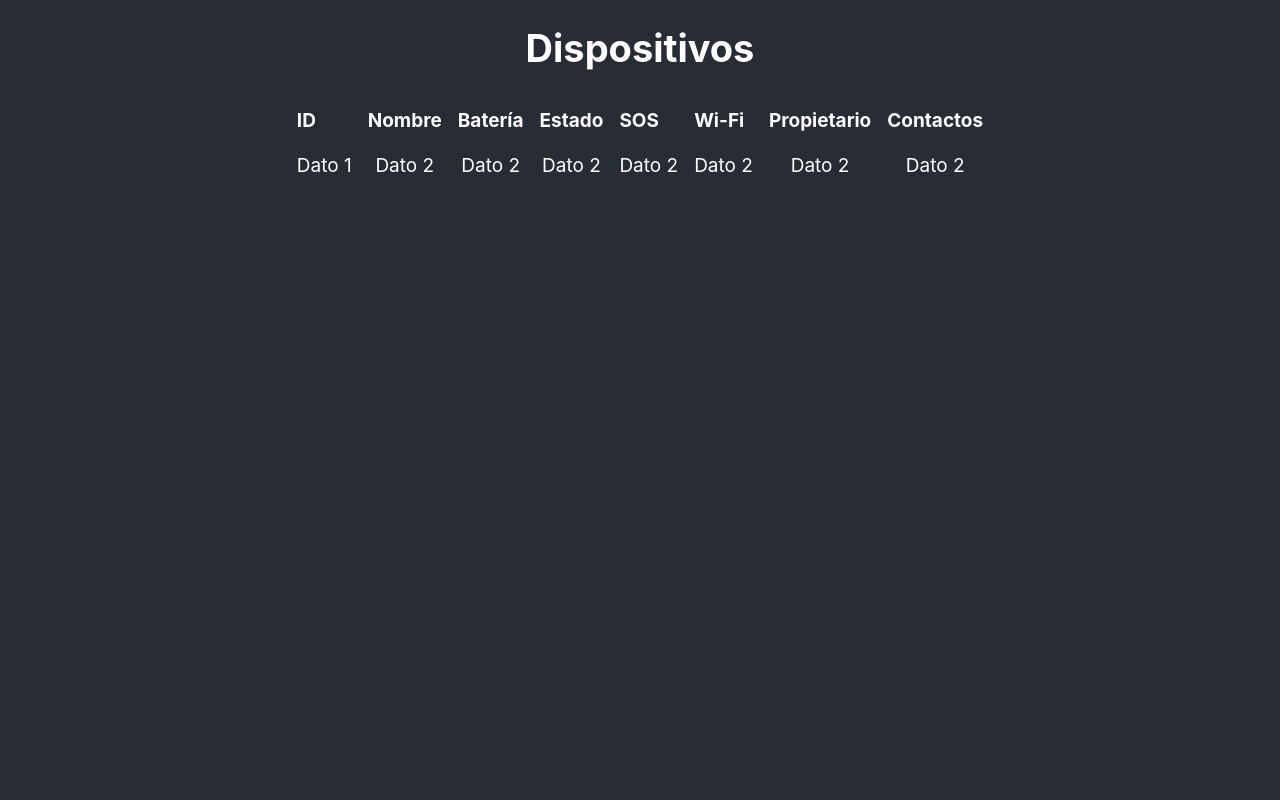
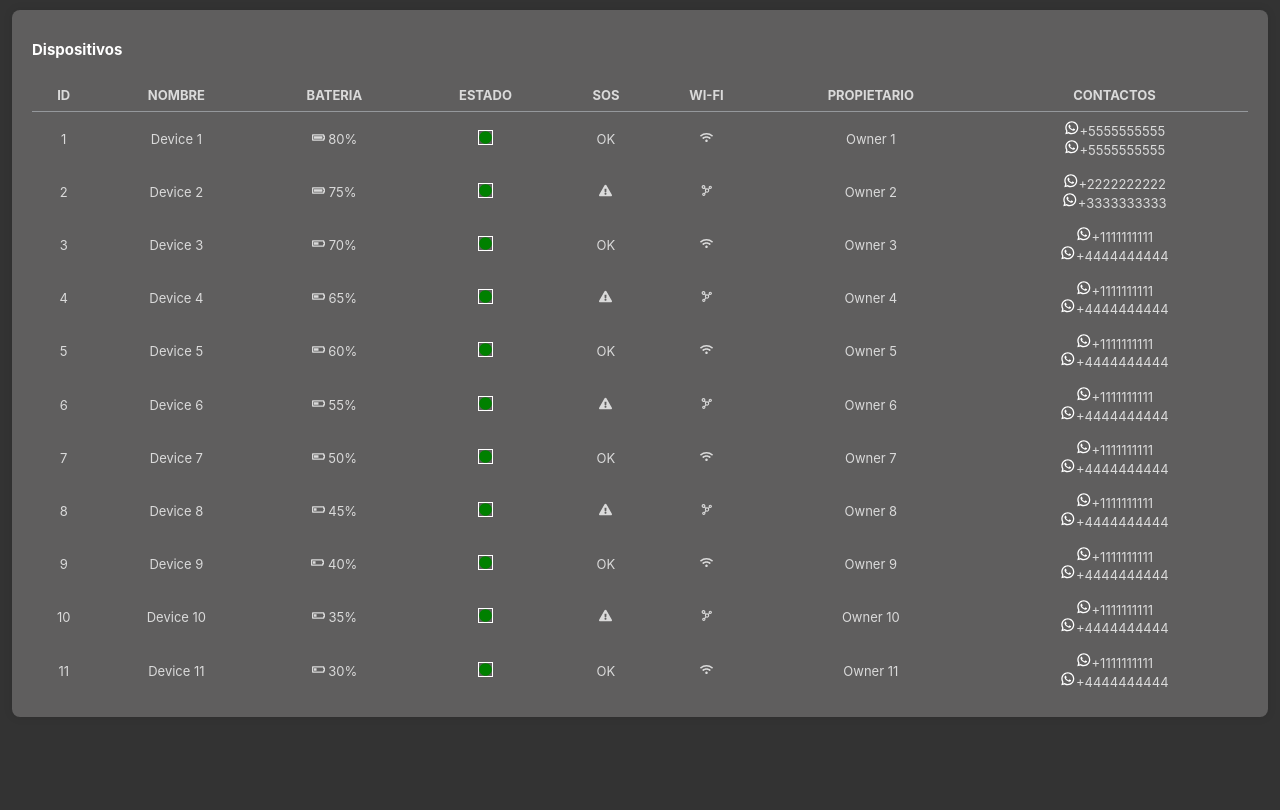
Before and after one commit to Siriusg2/statusDevice-challenge, a React (Create React App) app in the folder device-status/: page / in a window 1280 px wide. Built offline with nearby package versions, Linux system fonts and the light colour scheme.

Commit message:
Fetching data and render

```diff
--- a/device-status/package.json
+++ b/device-status/package.json
@@ -8,7 +8,10 @@
     "@testing-library/user-event": "^13.5.0",
     "react": "^18.3.1",
     "react-dom": "^18.3.1",
+    "react-icons": "^5.2.1",
+    "react-popper": "^2.3.0",
     "react-scripts": "5.0.1",
+    "react-tooltip": "^5.26.4",
     "web-vitals": "^2.1.4"
   },
   "scripts": {
--- a/device-status/src/App.css
+++ /dev/null
@@ -1,14 +0,0 @@
-.App {
-  text-align: center;
-}
-
-.App-header {
-  background-color: #282c34;
-  min-height: 100vh;
-  display: flex;
-  flex-direction: column;
-  align-items: center;
-  justify-content: first baseline;
-  font-size: calc(3px + 2vmin);
-  color: white;
-}
--- a/device-status/src/App.js
+++ b/device-status/src/App.js
@@ -1,16 +1,16 @@
-import './App.css';
+import style from './App.module.css';
 import DeviceTable from './Table/Table';
 
 function App() {
   return (
-    <div className="App">
-      <header className="App-header">
-        <h1>
-        Dispositivos
-        </h1>
-        <DeviceTable/>
-      </header>
+    <div className={style.AppContainer}>
+      <div className={style.container}>
+        <h1 className={style.title}>Dispositivos</h1>
+
+        <div ><DeviceTable /></div>
+      </div>
     </div>
+
   );
 }
 
--- /dev/null
+++ b/device-status/src/App.module.css
@@ -0,0 +1,27 @@
+.AppContainer {
+  background-color: #333; /* Gris oscuro */
+  margin: 0;
+  padding: 0px;
+  padding-top: 10px;
+  min-height: 100vh; /* Ajustar el alto según sea necesario */
+  display: flex;
+  justify-content: center ; /* Centrar el contenido horizontalmente */
+  align-items: flex-start; /* Centrar el contenido verticalmente */
+}
+
+/* Estilos para el contenedor interno */
+.container {
+  width: 95%;
+  background-color: #5f5e5e; /* Gris claro */
+  padding: 20px; /* Ajustar según sea necesario */
+  border-radius: 8px; /* Agregar bordes redondeados */
+  box-shadow: 0 0 10px rgba(0, 0, 0, 0.1); /* Agregar sombra */
+  gap: 1em;
+}
+
+/* Estilos para el título */
+.title {
+  color: white;
+  font-size: 15px;
+  margin-bottom: 20px; /* Espacio entre el título y el componente DeviceTable */
+}
--- a/device-status/Data/devicesData.ts
+++ b/device-status/src/Data/devicesData.ts
@@ -123,4 +123,4 @@ const devicesData: Device[] = [
 ];
 
 
-const getDevices = () => devicesData;
+export const getDevices = () => devicesData;
--- a/device-status/src/Table/Table.jsx
+++ b/device-status/src/Table/Table.jsx
@@ -1,37 +1,86 @@
-import React from "react";
+import React from 'react';
 import style from './Table.module.css'
+import { getDevices } from '../Data/devicesData.ts'
+import { FaBatteryQuarter, FaBatteryHalf, FaBatteryFull, FaWifi, FaExclamationTriangle, FaCircle } from 'react-icons/fa';
+import { BiNetworkChart } from 'react-icons/bi'
+import { RiWhatsappLine } from 'react-icons/ri'
+
 
 function DeviceTable() {
+
+    const devicesData = getDevices();
+
     return (
         <div>
             <table className={style.device}>
                 <thead>
                     <tr>
                         <th>ID</th>
-                        <th>Nombre</th>
-                        <th>Batería</th>
-                        <th>Estado</th>
+                        <th>NOMBRE</th>
+                        <th>BATERIA</th>
+                        <th>ESTADO</th>
                         <th>SOS</th>
-                        <th>Wi-Fi</th>
-                        <th>Propietario</th>
-                        <th>Contactos</th>
+                        <th>WI-FI</th>
+                        <th>PROPIETARIO</th>
+                        <th>CONTACTOS</th>
                     </tr>
                 </thead>
                 <tbody>
-                    <tr>
-                        <td>Dato 1</td>
-                        <td>Dato 2</td>
-                        <td>Dato 2</td>
-                        <td>Dato 2</td>
-                        <td>Dato 2</td>
-                        <td>Dato 2</td>
-                        <td>Dato 2</td>
-                        <td>Dato 2</td>
-                    </tr>
+                    {devicesData?.map(device => (
+                        <tr key={device.id} >
+                            <td>{device.id}</td>
+                            <td>{device.name}</td>
+                            <td>{renderBatteryIcon(device.battery)} {device.battery}%</td>
+                            <td>{renderConnectionIcon(device.connected)}</td>
+                            <td>{renderSOSIcon(device.isSos)}</td>
+                            <td>{renderWiFiIcon(device.isWifi)}</td>
+                            <td>{device.owner}</td>
+                            <td>{renderContactIcons(device.contacts)}</td>
+                        </tr>
+                    ))}
+
+
                 </tbody>
             </table>
         </div>
     );
 }
 
+function renderBatteryIcon(battery) {
+    if (battery >= 75) {
+        return <FaBatteryFull />;
+    } else if (battery >= 50) {
+        return <FaBatteryHalf />;
+    } else {
+        return <FaBatteryQuarter />;
+    }
+}
+
+function renderConnectionIcon(connected) {
+    const circleStyle = {
+        color: connected ? 'green' : 'red',
+        border: '1px solid white'
+    };
+    return <FaCircle style={circleStyle} />;
+}
+
+function renderSOSIcon(isSos) {
+    return isSos ? <FaExclamationTriangle /> : `${"OK"}`;
+}
+
+function renderWiFiIcon(isWifi) {
+    return isWifi ? <FaWifi /> : <BiNetworkChart />;
+}
+
+function renderContactIcons(contacts) {
+    return contacts.map(contact => (
+      <div className="tooltip" key={contact}>
+        <span className="icon">
+          <RiWhatsappLine style={{ color: 'white', fontSize: '1.2em' }} />
+        </span>
+        <span className="tooltip-text">{contact}</span>
+      </div>
+    ));
+}
+
 export default DeviceTable;
--- a/device-status/src/Table/Table.module.css
+++ b/device-status/src/Table/Table.module.css
@@ -1,19 +1,18 @@
 .device {
     width: 100%;
     border-collapse: collapse;
+    background-color: #5f5e5e;
   }
 
   .device th, .device td {
+    font-size: 13px;
+    color: rgb(218, 218, 218);
+    padding-top: 12px;
+    padding-bottom: 12px;
+    text-align: center;
     padding: 8px;
   }
 
-  .device th {
-    padding-top: 12px;
-    padding-bottom: 12px;
-    text-align: left;
-    background-color: #282c34;
+  .device thead tr {
+    border-bottom: 1px solid #95989c;
   }
-
-  .device thead tr {
-    border-bottom: 2px solid #282c34; /* Línea separadora */
-  }
```
Also changed, not shown: 1 other file (tests, documents, lock files or other folders).
